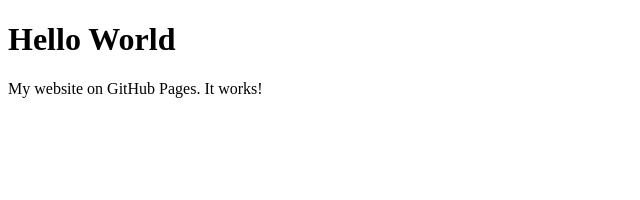
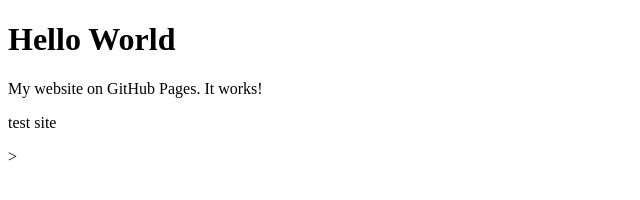
Before and after one commit to Maria-136/Maria-136.github.io, a plain HTML site: page index.html in a window 1280 px wide. Shown: the full height of the page, 0-640 px from the left. Drawn offline with Linux system fonts and the light colour scheme.

Commit message:
add test

```diff
--- a/index.html
+++ b/index.html
@@ -3,5 +3,6 @@
 <body>
 <h1>Hello World</h1>
 <p>My website on GitHub Pages. It works!</p>
+<p>test site</p>>
 </body>
 </html>
```
